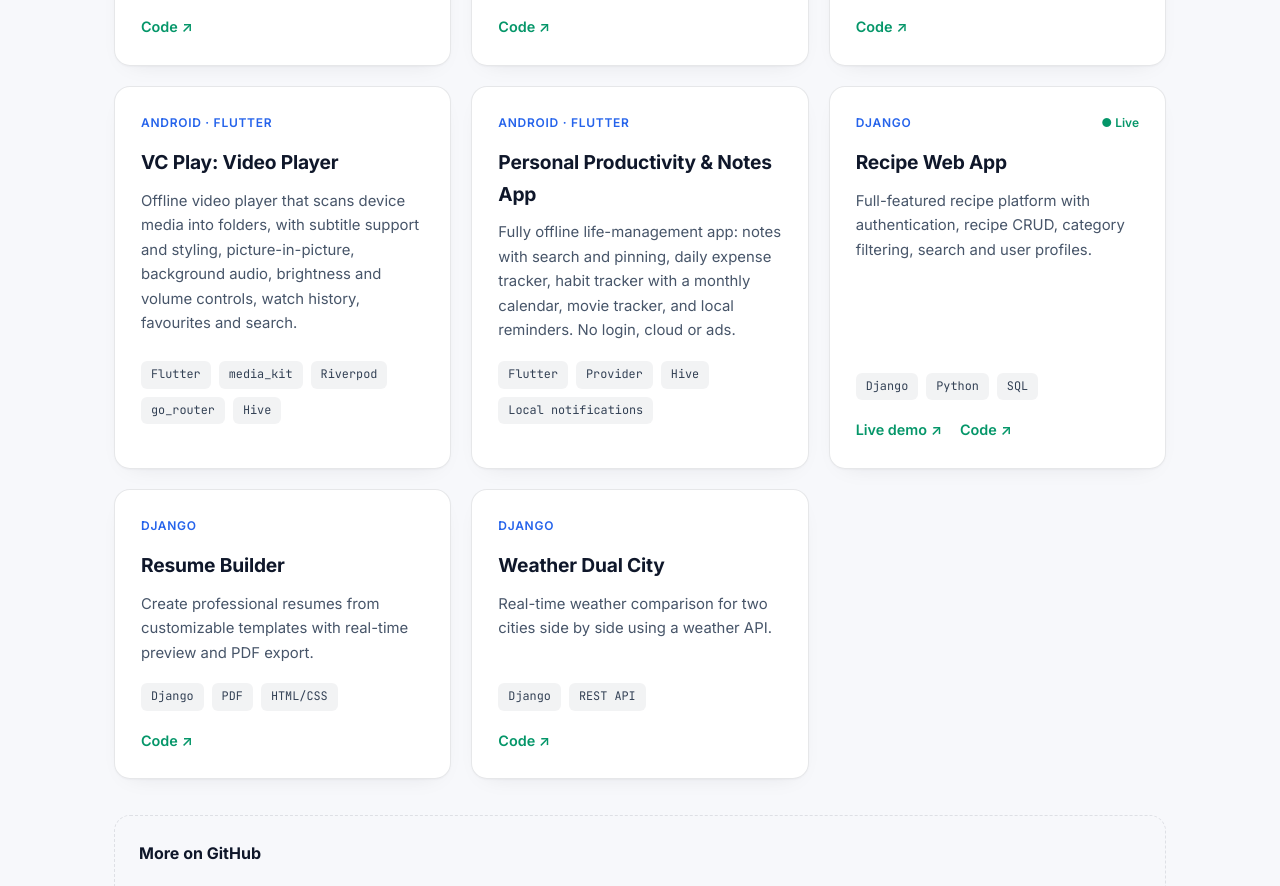
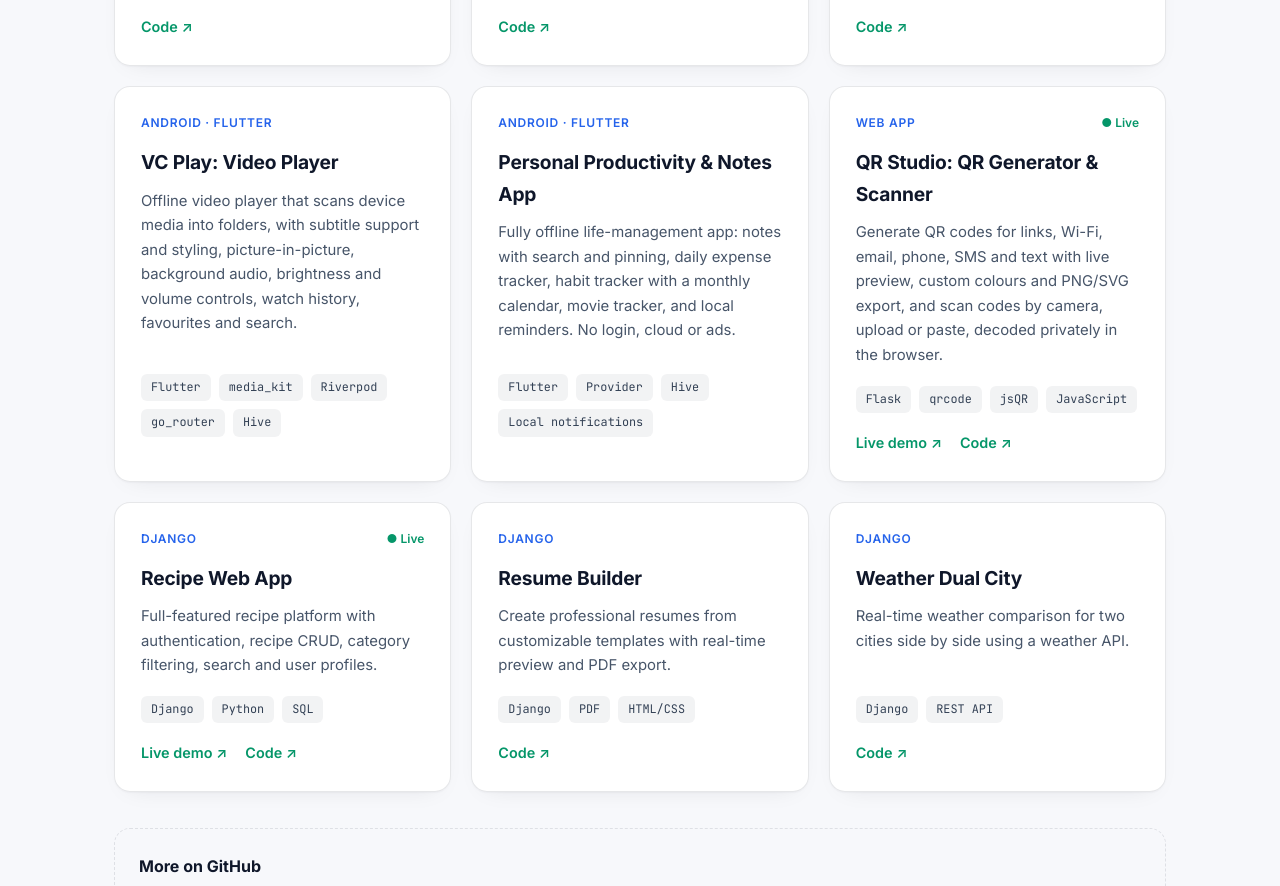
Before and after one commit to saif-siddiqui06/Portfolio, a website: page index.html in a window 1280 px wide. Shown: the part 5785-6671 px from the top of the page. Drawn offline with Linux system fonts and the light colour scheme.

Commit message:
Add QR Studio project card
Co-Authored-By: Claude Opus 5.5 <noreply@anthropic.com>

```diff
--- a/index.html
+++ b/index.html
@@ -348,6 +348,17 @@ me.ship()  <span class="c"># → production-ready AI</span><span class="cursor">
           <ul class="stack"><li>Flutter</li><li>Provider</li><li>Hive</li><li>Local notifications</li></ul>
         </article>
 
+        <article class="card" data-cat="web tools">
+          <div class="card-top"><span class="tag">Web app</span><span class="live">● Live</span></div>
+          <h3>QR Studio: QR Generator &amp; Scanner</h3>
+          <p>Generate QR codes for links, Wi-Fi, email, phone, SMS and text with live preview, custom colours and PNG/SVG export, and scan codes by camera, upload or paste, decoded privately in the browser.</p>
+          <ul class="stack"><li>Flask</li><li>qrcode</li><li>jsQR</li><li>JavaScript</li></ul>
+          <div class="links">
+            <a href="https://repository-bice.vercel.app" target="_blank" rel="noopener">Live demo ↗</a>
+            <a href="https://github.com/saif-siddiqui06/repository" target="_blank" rel="noopener">Code ↗</a>
+          </div>
+        </article>
+
         <article class="card" data-cat="web">
           <div class="card-top"><span class="tag">Django</span><span class="live">● Live</span></div>
           <h3>Recipe Web App</h3>
```
